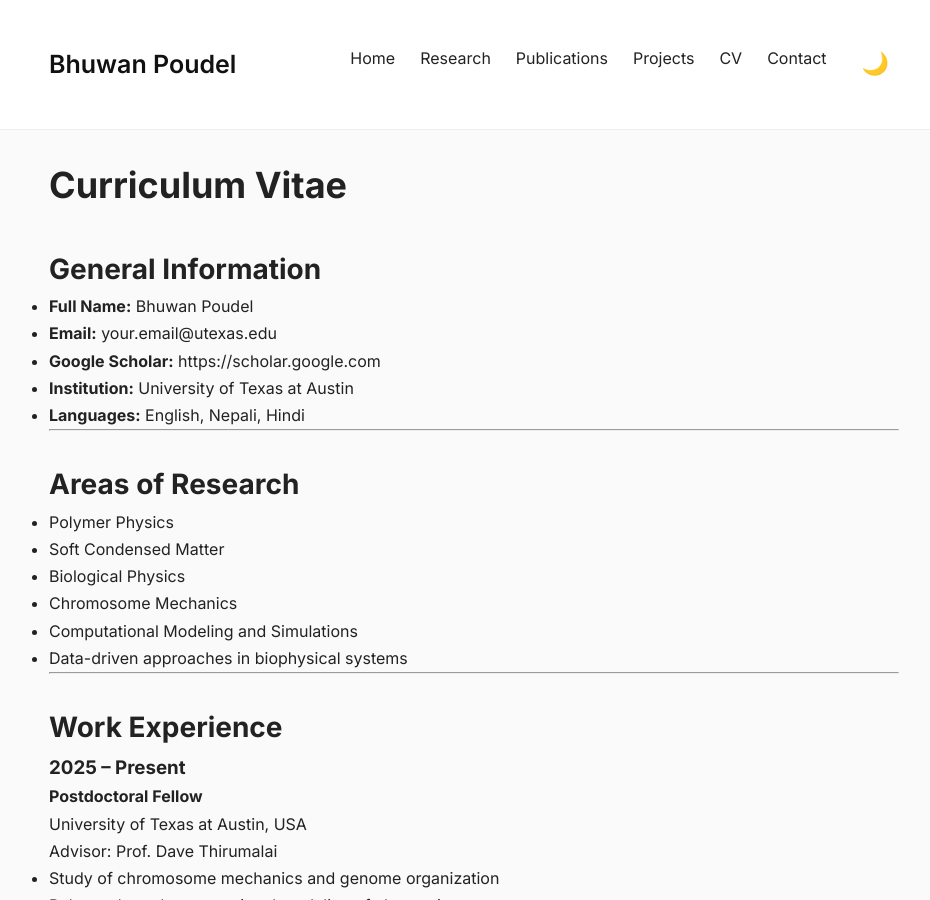
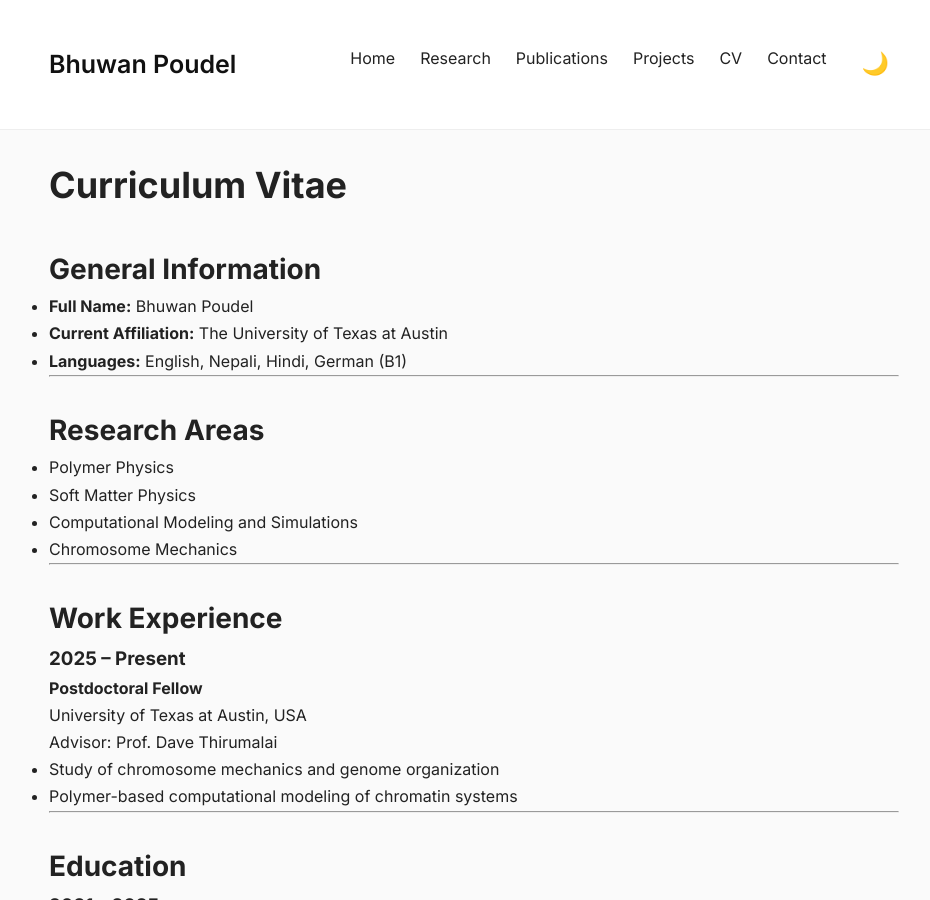
Before and after one commit to pdlbhuwan/pdlbhuwan.github.io, a Jekyll site: the page built from cv.md, in a window 1280 px wide and 900 px high. Shown: the whole window, without its empty margins (166-1096 px from the left). Built offline with Jekyll 4.4.1, drawn with Linux system fonts in a browser that asks for light colours.

Commit message:
Update cv.md

```diff
--- a/cv.md
+++ b/cv.md
@@ -8,21 +8,17 @@ title: "CV"
 ## General Information
 
 - **Full Name:** Bhuwan Poudel
-- **Email:** your.email@utexas.edu
-- **Google Scholar:** https://scholar.google.com
-- **Institution:** University of Texas at Austin
-- **Languages:** English, Nepali, Hindi
+- **Current Affiliation:** The University of Texas at Austin
+- **Languages:** English, Nepali, Hindi, German (B1)
 
 ---
 
-## Areas of Research
+## Research Areas
 
 - Polymer Physics
-- Soft Condensed Matter
-- Biological Physics
+- Soft Matter Physics
+- Computational Modeling and Simulations
 - Chromosome Mechanics
-- Computational Modeling and Simulations
-- Data-driven approaches in biophysical systems
 
 ---
 
```
